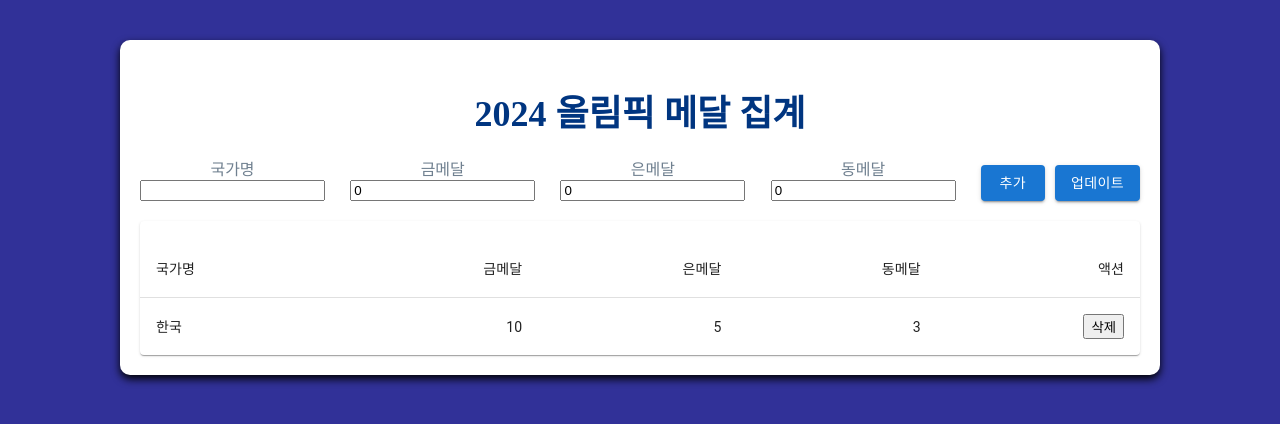
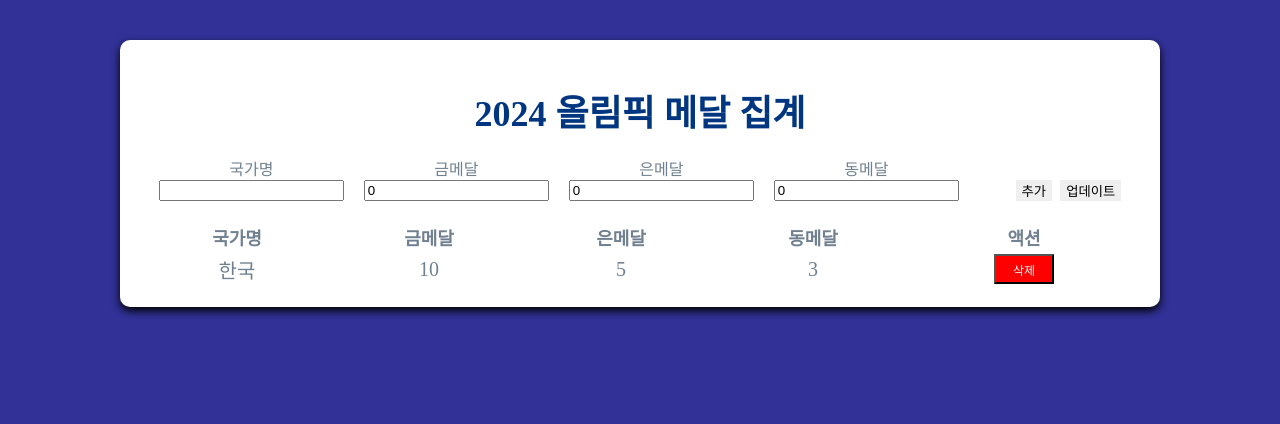
Before and after one commit to PomegranateBlue/Olympic, a React (Vite) app: page / in a window 1280 px wide. Shown: the top 424 px of the page. Built offline with nearby package versions, Linux system fonts and the light colour scheme.

Commit message:
리스트 컴포넌트 분리 중

```diff
--- a/src/App.css
+++ b/src/App.css
@@ -20,7 +20,12 @@ h1 {
   gap: 8px;
   align-items: flex-end;
   margin-bottom: 20px;
-  justify-content: space-between;
+  justify-content: space-evenly;
+}
+
+.inputContainer {
+  display: flex;
+  gap: 20px;
 }
 
 .inputField {
@@ -32,7 +37,8 @@ h1 {
 .btnContainer {
   display: flex;
   align-items: end;
-  gap: 10px;
+  gap: 8px;
+  margin-left: 30px;
   align-items: end;
 }
 
--- a/src/App.jsx
+++ b/src/App.jsx
@@ -1,16 +1,17 @@
 import { useState } from "react";
 import "./App.css";
 import Button from "@mui/material/Button";
-import Table from "@mui/material/Table";
-import TableBody from "@mui/material/TableBody";
-import TableCell from "@mui/material/TableCell";
-import TableContainer from "@mui/material/TableContainer";
-import TableHead from "@mui/material/TableHead";
-import TableRow from "@mui/material/TableRow";
-import Paper from "@mui/material/Paper";
+// import Table from "@mui/material/Table";
+// import TableBody from "@mui/material/TableBody";
+// import TableCell from "@mui/material/TableCell";
+// import TableContainer from "@mui/material/TableContainer";
+// import TableHead from "@mui/material/TableHead";
+// import TableRow from "@mui/material/TableRow";
+// import Paper from "@mui/material/Paper";
 // import UserForm from "./UserForm";
+// import UserForm from "./UserForm.jsx";
+import MedalList from "./MedalList.jsx";
 const App = () => {
-  //createData는 데이터를 받아 객체로 반환
   const [rows, setRows] = useState([
     {
       id: 1,
@@ -57,11 +58,8 @@ const App = () => {
       silver: silverMedal,
       copper: copperMedal,
     };
-    const updateRows = rows.map(
-      (row) =>
-        row.country === country
-          ? { ...row, ...updateMedal } // 조건에 맞으면 업데이트된 값 반환
-          : row // 조건에 맞지 않으면 기존 값 반환
+    const updateRows = rows.map((row) =>
+      row.country === country ? { ...row, ...updateMedal } : row
     );
     setRows(updateRows);
   };
@@ -69,6 +67,7 @@ const App = () => {
     <div className="contentContainer">
       <h1>2024 올림픽 메달 집계</h1>
       <form className="formContent">
+        <div className="inputContainer">
           <div className="inputField">
             <label>국가명</label>
             <input
@@ -100,22 +99,17 @@ const App = () => {
               onChange={(e) => setCopperMedal(Number(e.target.value))}
             ></input>
           </div>
+        </div>
 
         <div className="btnContainer">
-          <Button
-            variant="contained"
-            type="submit"
-            value={country}
-            onClick={addMedalInfo}
-          >
+          <button type="submit" value={country} onClick={addMedalInfo}>
             추가
-          </Button>
-          <Button variant="contained" onClick={updateMedalInfo}>
-            업데이트
-          </Button>
+          </button>
+          <button onClick={updateMedalInfo}>업데이트</button>
         </div>
       </form>
-      <TableContainer component={Paper}>
+      <MedalList rows={rows} deleteMedalInfo={deleteMedalInfo} />
+      {/* <TableContainer component={Paper}>
         <Table sx={{ minWidth: 650 }} aria-label="simple table">
           <TableHead>
             <TableRow>
@@ -139,13 +133,19 @@ const App = () => {
                 <TableCell align="right">{rows.silver}</TableCell>
                 <TableCell align="right">{rows.copper}</TableCell>
                 <TableCell align="right">
-                  <button onClick={() => deleteMedalInfo(rows.id)}>삭제</button>
+                  <Button
+                    variant="contained"
+                    color="error"
+                    onClick={() => deleteMedalInfo(rows.id)}
+                  >
+                    삭제
+                  </Button>
                 </TableCell>
               </TableRow>
             ))}
           </TableBody>
         </Table>
-      </TableContainer>
+      </TableContainer> */}
     </div>
   );
 };
--- /dev/null
+++ b/src/MedalList.css
@@ -0,0 +1,16 @@
+.listHeader {
+  font-size: 18px;
+}
+
+.listDetail {
+  text-align: center;
+  font-size: 20px;
+}
+
+#deleteBtn {
+  color: white;
+  background-color: red;
+  font-size: 12px;
+  width: 60px;
+  height: 30px;
+}
--- /dev/null
+++ b/src/MedalList.jsx
@@ -0,0 +1,36 @@
+import "./MedalList.css";
+
+const MedalList = ({ rows, deleteMedalInfo }) => {
+  return (
+    <div className="TableContainer">
+      <table>
+        <thead>
+          <tr className="listHeader">
+            <th>국가명</th>
+            <th>금메달</th>
+            <th>은메달</th>
+            <th>동메달</th>
+            <th>액션</th>
+          </tr>
+        </thead>
+        <tbody>
+          {rows.map((row) => (
+            <tr key={row.id} className="listDetail">
+              <td>{row.country}</td>
+              <td>{row.gold}</td>
+              <td>{row.silver}</td>
+              <td>{row.copper}</td>
+              <td>
+                <button id="deleteBtn" onClick={() => deleteMedalInfo(row.id)}>
+                  삭제
+                </button>
+              </td>
+            </tr>
+          ))}
+        </tbody>
+      </table>
+    </div>
+  );
+};
+
+export default MedalList;
```
Also changed, not shown: src/MedalBoard.jsx (deleted, +0 -44 lines), src/UserForm.jsx (deleted, +0 -53 lines), src/Button.jsx (added), src/UserForm.css (deleted). Lines whose indentation alone changed are shown as unchanged.
